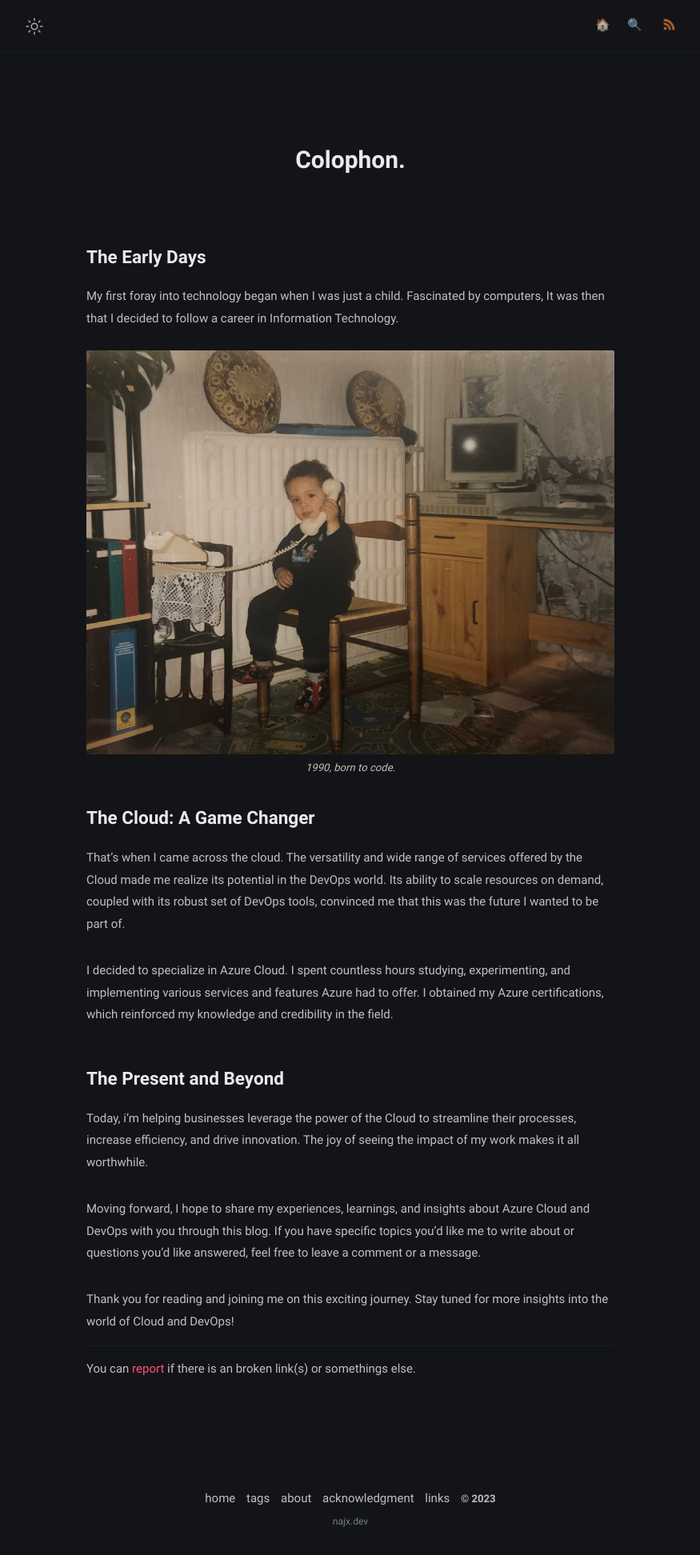
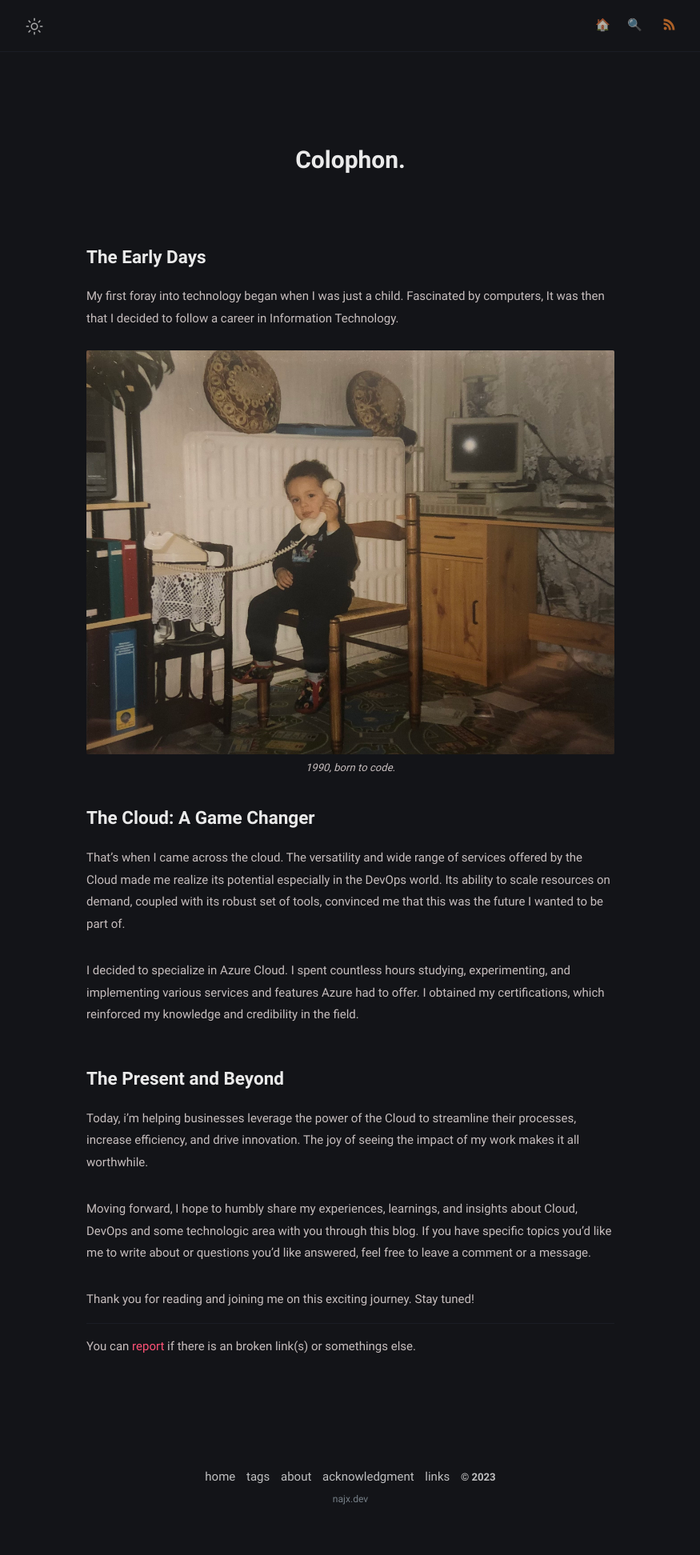
Before and after one commit to najx/najx.github.io, a Jekyll site: the page built from about.md, in a window 1280 px wide. Shown: the whole page at 80% size, without its empty margins (202-1077 px from the left). Built offline with Jekyll 4.4.1, drawn with Linux system fonts in a browser that asks for light colours; after the commit the page ends 1916 px from its top, so only the background shows below that.

Commit message:
Update few words and refs

```diff
--- a/about.md
+++ b/about.md
@@ -18,17 +18,17 @@ My first foray into technology began when I was just a child. Fascinated by comp
 
 # The Cloud: A Game Changer
 
-That’s when I came across the cloud. The versatility and wide range of services offered by the Cloud made me realize its potential in the DevOps world. Its ability to scale resources on demand, coupled with its robust set of DevOps tools, convinced me that this was the future I wanted to be part of.
+That’s when I came across the cloud. The versatility and wide range of services offered by the Cloud made me realize its potential especially in the DevOps world. Its ability to scale resources on demand, coupled with its robust set of tools, convinced me that this was the future I wanted to be part of.
 
-I decided to specialize in Azure Cloud. I spent countless hours studying, experimenting, and implementing various services and features Azure had to offer. I obtained my Azure certifications, which reinforced my knowledge and credibility in the field.
+I decided to specialize in Azure Cloud. I spent countless hours studying, experimenting, and implementing various services and features Azure had to offer. I obtained my certifications, which reinforced my knowledge and credibility in the field.
 
 # The Present and Beyond
 
 Today, i’m helping businesses leverage the power of the Cloud to streamline their processes, increase efficiency, and drive innovation. The joy of seeing the impact of my work makes it all worthwhile.
 
-Moving forward, I hope to share my experiences, learnings, and insights about Azure Cloud and DevOps with you through this blog. If you have specific topics you’d like me to write about or questions you’d like answered, feel free to leave a comment or a message.
+Moving forward, I hope to humbly share my experiences, learnings, and insights about Cloud, DevOps and some technologic area with you through this blog. If you have specific topics you’d like me to write about or questions you’d like answered, feel free to leave a comment or a message.
 
-Thank you for reading and joining me on this exciting journey. Stay tuned for more insights into the world of Cloud and DevOps!
+Thank you for reading and joining me on this exciting journey. Stay tuned!
 
 ---
 
```
Also changed, not shown: links.md (+1 -0 lines).
